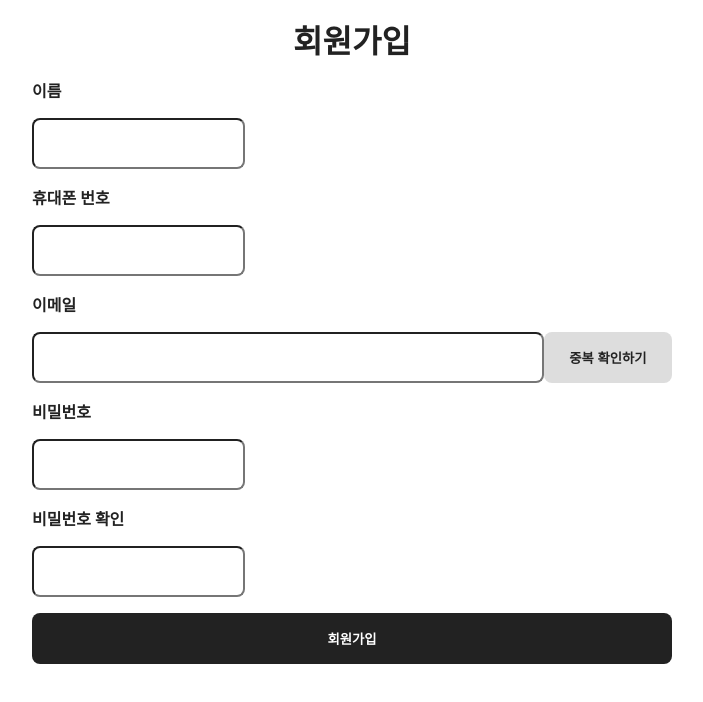
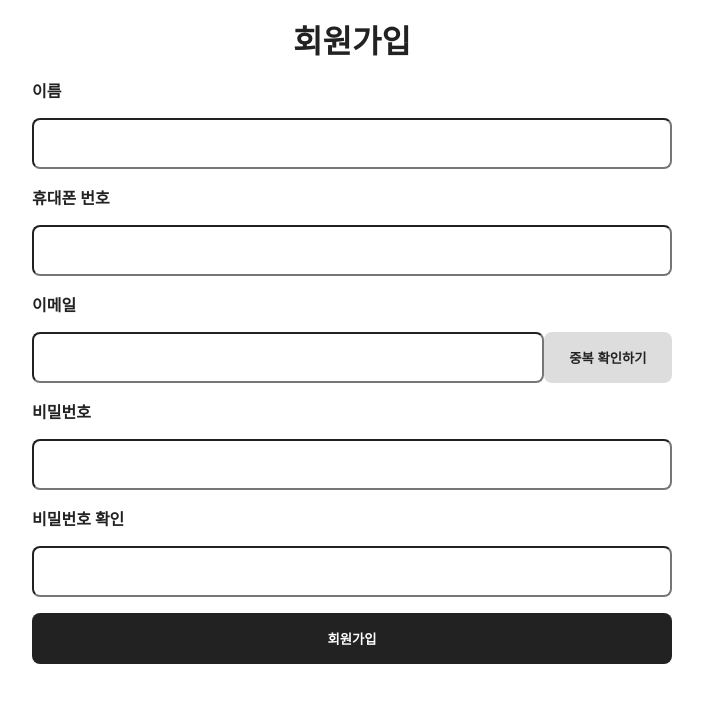
Before and after one commit to Front-CodeReview/Front-CodeReview, a React (Vite) app: page / in a window 1280 px wide. Shown: the top 702 px of the page, without its empty margins (288-991 px from the left). Built offline with nearby package versions, Linux system fonts and the light colour scheme.

Commit message:
[코드 수정] form css 추가

```diff
--- a/src/components/organisms/SignUpForm.tsx
+++ b/src/components/organisms/SignUpForm.tsx
@@ -125,7 +125,7 @@ const SignUpForm = (props: SignUpFormPropsType) => {
 
   return (
     <S.Container>
-      <form>
+      <S.Form>
         <TitleTex>{"회원가입"}</TitleTex>
         <LabelText>{"이름"}</LabelText>
         <Input
@@ -182,7 +182,7 @@ const SignUpForm = (props: SignUpFormPropsType) => {
             onClick={(e) => checkUserData(e)}
           />
         </S.SignUpButtonContainer>
-      </form>
+      </S.Form>
     </S.Container>
   );
 };
--- a/src/components/organisms/styled.ts
+++ b/src/components/organisms/styled.ts
@@ -4,11 +4,16 @@ export const Container = styled.div`
   width: 100%;
   max-width: 640px;
   display: flex;
-  flex-direction: column;
-  justify-content: center;
 `;
 
 export const SignUpButtonContainer = styled.div`
   width: 100%;
   margin-top: 1rem;
 `;
+
+export const Form = styled.form`
+  width: 100%;
+  display: flex;
+  flex-direction: column;
+  justify-content: center;
+`;
```
